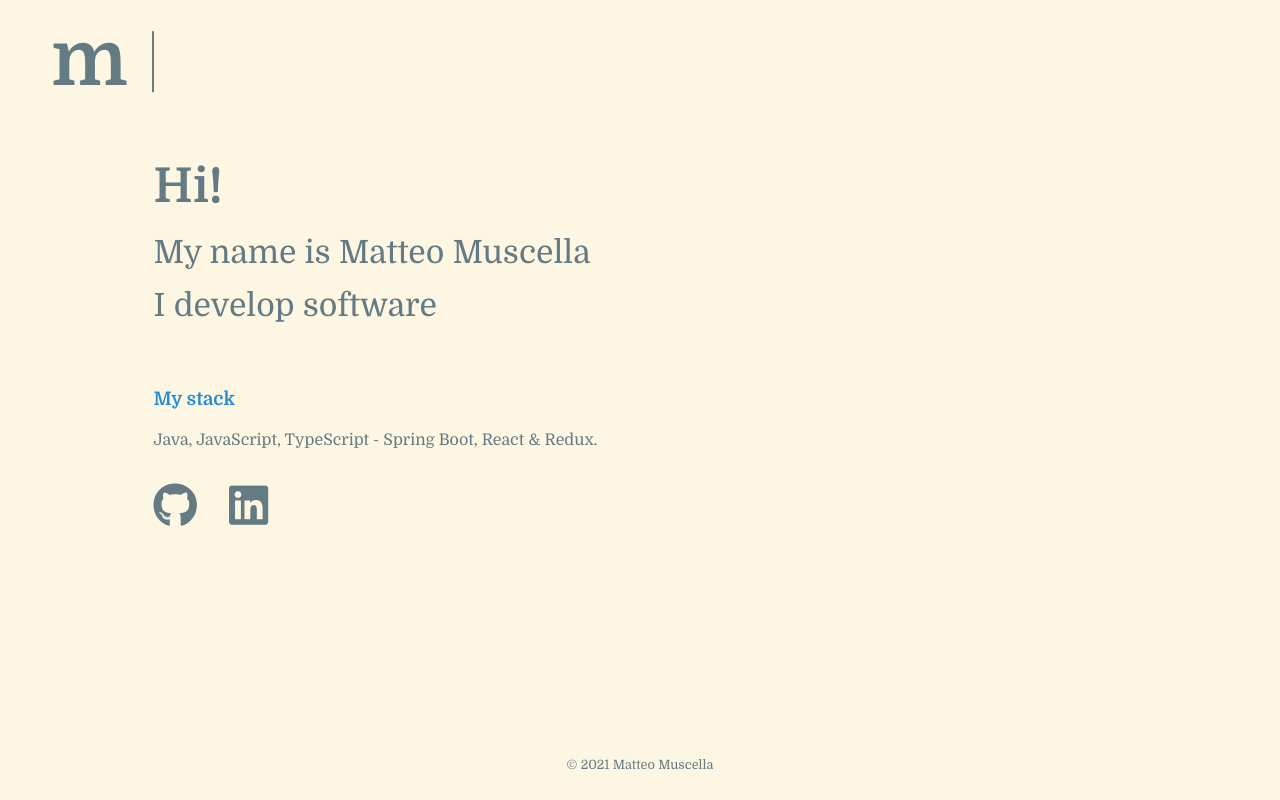
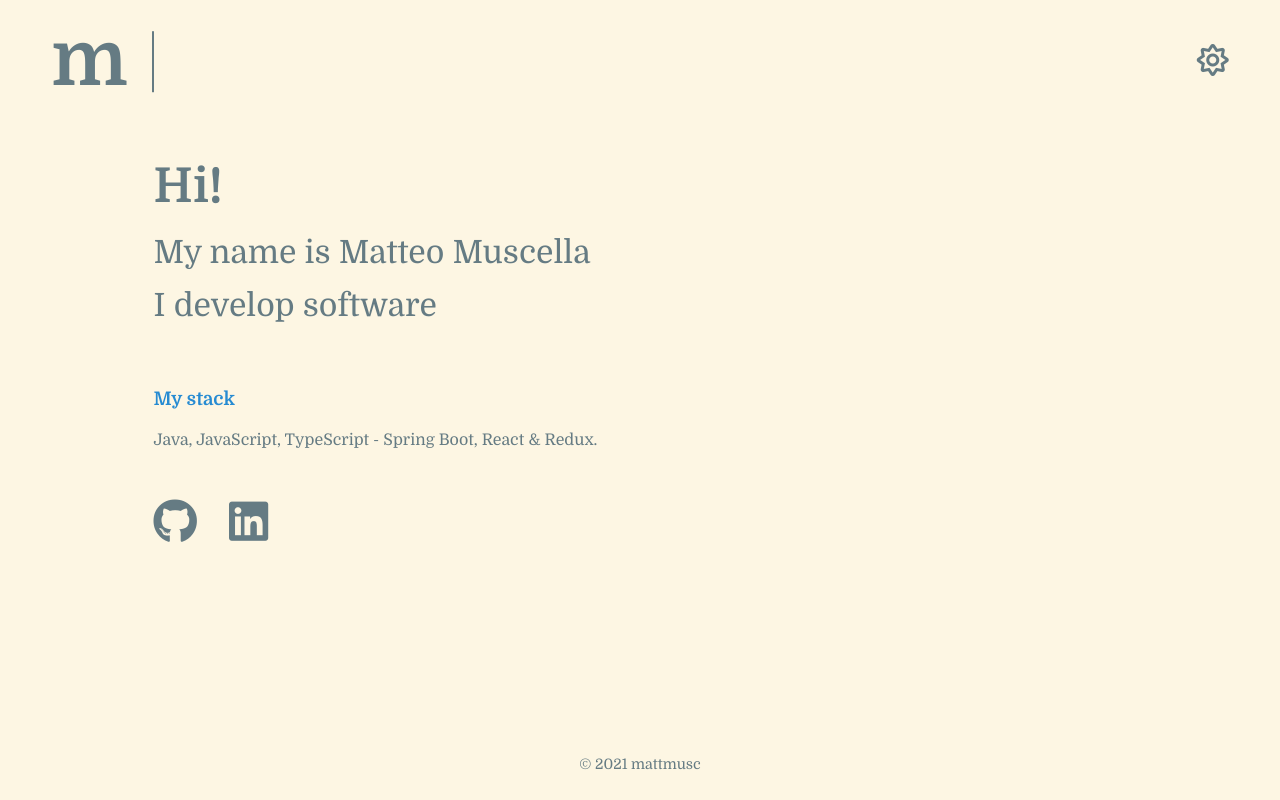
Before and after one commit to mattmusc/personal-website, a Gatsby site: page / in a window 1280 px wide. Built offline with nearby package versions, Linux system fonts and the light colour scheme; Gatsby itself is replaced by a stand-in of ours.

Commit message:
Adds localstorage support for theme.

```diff
--- /dev/null
+++ b/src/hooks/useLocalStorage.js
@@ -0,0 +1,39 @@
+import * as React from 'react';
+
+// Hook
+// Taken from: https://usehooks.com/useLocalStorage/
+export function useLocalStorage(key, initialValue) {
+  // State to store our value
+  // Pass initial state function to useState so logic is only executed once
+  const [storedValue, setStoredValue] = React.useState(() => {
+    try {
+      // Get from local storage by key
+      const item = window.localStorage.getItem(key);
+      // Parse stored json or if none return initialValue
+      return item ? JSON.parse(item) : initialValue;
+    } catch (error) {
+      // If error also return initialValue
+      console.log(error);
+      return initialValue;
+    }
+  });
+
+  // Return a wrapped version of useState's setter function that ...
+  // ... persists the new value to localStorage.
+  const setValue = value => {
+    try {
+      // Allow value to be a function so we have same API as useState
+      const valueToStore =
+        value instanceof Function ? value(storedValue) : value;
+      // Save state
+      setStoredValue(valueToStore);
+      // Save to local storage
+      window.localStorage.setItem(key, JSON.stringify(valueToStore));
+    } catch (error) {
+      // A more advanced implementation would handle the error case
+      console.log(error);
+    }
+  };
+
+  return [storedValue, setValue];
+}
--- a/src/pages/index.js
+++ b/src/pages/index.js
@@ -1,9 +1,10 @@
 import '@fortawesome/fontawesome-free/css/all.min.css';
 import * as React from 'react';
 import {Helmet} from 'react-helmet';
-import styled, {ThemeProvider} from 'styled-components';
+import {ThemeProvider} from 'styled-components';
 import 'typeface-domine';
 
+import {useLocalStorage} from '../hooks/useLocalStorage';
 import {themes} from '../theme';
 
 import {links} from './data';
@@ -22,14 +23,18 @@
   SocialLinks,
   StackTitle,
   TechStack,
+  ToggleDark,
+  ToggleLight,
+  TogglesContainer,
   Wrapper,
 } from './styles';
 
 const IndexPage = () => {
-  const [theme, setTheme] = React.useState(themes.solarizedLight);
+  // persist the theme on local storage with an hook
+  const [theme, setTheme] = useLocalStorage('mattmusc:theme', 'light');
 
   return (
-    <ThemeProvider theme={theme}>
+    <ThemeProvider theme={themes[theme]}>
       <Wrapper>
 
         <Helmet>
@@ -41,6 +46,18 @@
             <h1>m</h1>
             <div/>
           </Logo>
+          <TogglesContainer>
+            <ToggleLight
+              className="far fa-sun"
+              isActive={theme === 'light'}
+              onClick={() => setTheme('dark')}
+            />
+            <ToggleDark
+              className="fas fa-moon"
+              isActive={theme === 'dark'}
+              onClick={() => setTheme('light')}
+            />
+          </TogglesContainer>
         </Header>
 
         <Main>
@@ -77,7 +94,7 @@
         </Main>
 
         <Footer>
-          &copy; {new Date().getFullYear()} Matteo Muscella
+          &copy; {new Date().getFullYear()} mattmusc
         </Footer>
 
       </Wrapper>
--- a/src/pages/styles.js
+++ b/src/pages/styles.js
@@ -9,6 +9,9 @@
 
   background-color: ${props => props.theme.bg};
   color: ${props => props.theme.text};
+
+  // animate the change of colors, just to have a smoother change
+  transition: all .3s;
 `;
 
 export const Header = styled.header`
@@ -38,7 +41,7 @@
 
 export const Footer = styled.div`
   text-align: center;
-  font-size: .8rem;
+  font-size: .9rem;
   position: absolute;
   bottom: 0;
   width: 100%;
@@ -90,7 +93,7 @@
 
 export const SocialLinks = styled.div`
   display: flex;
-  margin-top: 2vh;
+  margin-top: 4vh;
 `;
 
 export const SocialLinkItemContainer = styled.div`
@@ -112,3 +115,25 @@
 export const SocialLinkItem = styled.i`
   font-size: 2.8em;
 `;
+
+export const TogglesContainer = styled.div`
+  display: flex;
+  align-items: center;
+`;
+
+export const Toggle = styled.i`
+  cursor: pointer;
+  font-size: 2em;
+  display: ${props => props.isActive ? 'block' : 'none'}
+`;
+
+export const ToggleLight = styled(Toggle)`
+  //transition: .3s;
+  //transform: rotate(0deg);
+  //
+  //&:hover {
+  //  transform: rotate(45deg);
+  //}
+`
+
+export const ToggleDark = styled(Toggle)``;
--- a/src/theme/index.js
+++ b/src/theme/index.js
@@ -1,3 +1,4 @@
+// light and dark themes are based on Solarized
 export const themes = {
   bn: {
     bg: '#fff',
@@ -5,7 +6,13 @@
     accent: '#4f4f4f',
     link: '#000',
   },
-  solarizedLight: {
+  dark: {
+    bg: '#002b36',
+    text: '#839496',
+    accent: '#268bd2',
+    link: '#93a1a1',
+  },
+  light: {
     bg: '#fdf6e3',
     text: '#657b83',
     accent: '#268bd2',
```
